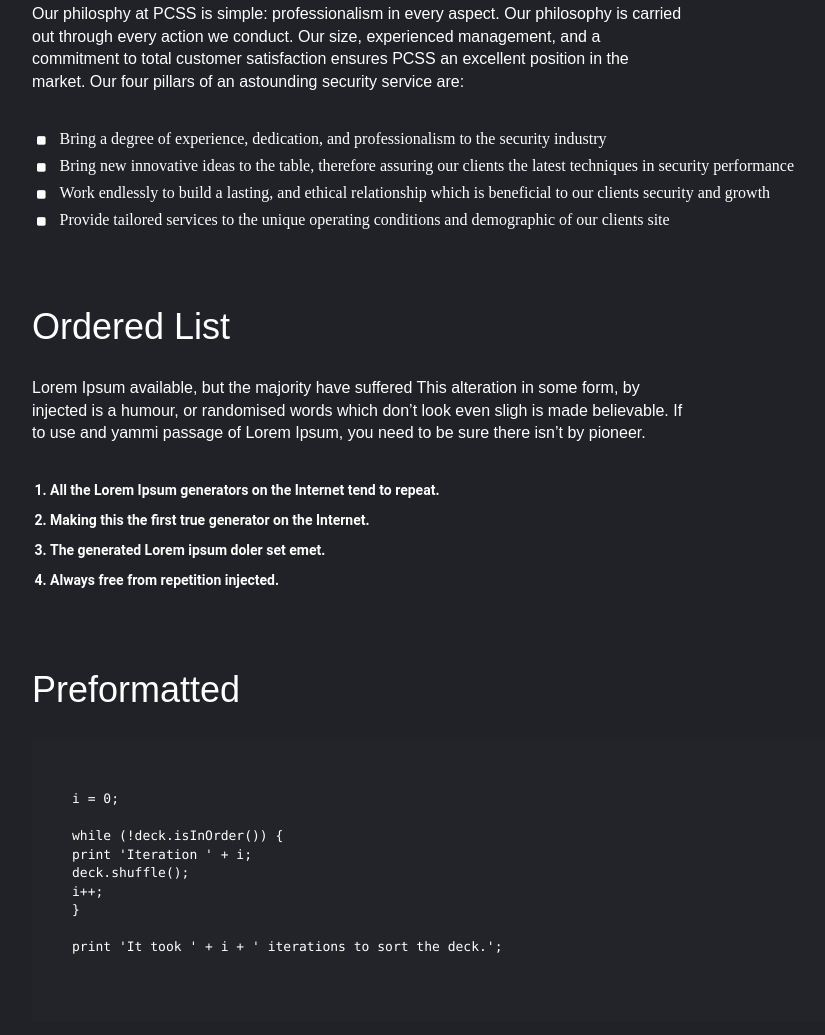
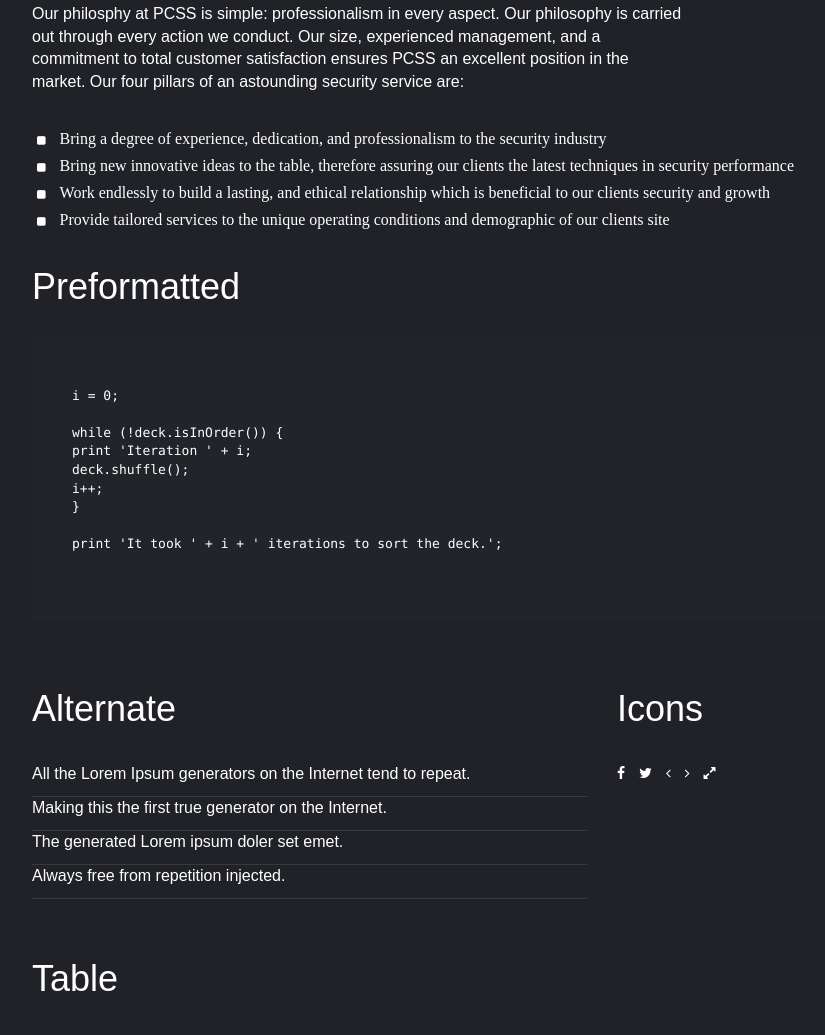
Before and after one commit to rsumler0479/MAS, a plain HTML site: page elements.html in a window 1280 px wide. Shown: the part 1163-2198 px from the top of the page, without its empty margins (38-863 px from the left). Drawn offline with Linux system fonts and the light colour scheme; a script that the page names is missing; files whose address does not match are found by name.

Commit message:
Update elements.html

```diff
--- a/elements.html
+++ b/elements.html
@@ -115,30 +115,6 @@
 			</div>
 		</section>
 
-		<section class="ordered-list">
-			<div class="container">
-				<h1>Ordered List</h1>
-				<div class="row">
-					<div class="col-md-7">
-						<p>Lorem Ipsum available, but the majority have suffered This alteration in some form, by injected is a humour, or randomised words which don’t look even sligh is made  believable. If  to use and yammi passage of Lorem Ipsum, you need to be sure there isn’t by pioneer.</p>
-					</div>
-				</div>
-				<ol class="ordarlist">
-					<li>
-						All the Lorem Ipsum generators on the Internet tend to repeat.
-					</li>
-					<li>
-						Making this the first true generator on the Internet.
-					</li>
-					<li>
-						The generated Lorem ipsum doler set emet.
-					</li>
-					<li>
-						Always free from repetition injected.
-					</li>
-				</ol>
-			</div>
-		</section>
 
 		<section class="performatted">
 			<div class="container">
```
